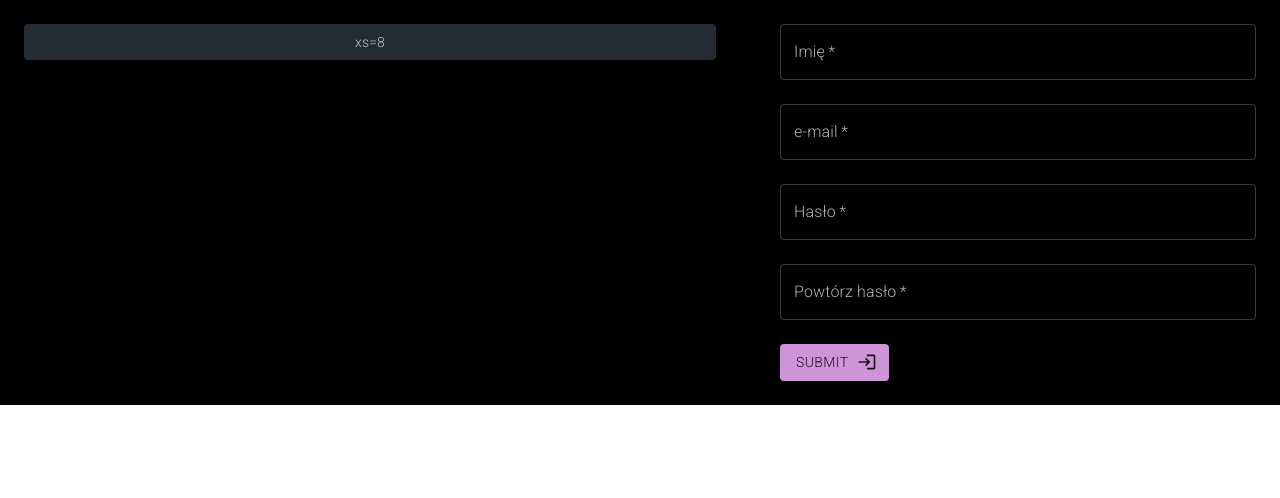
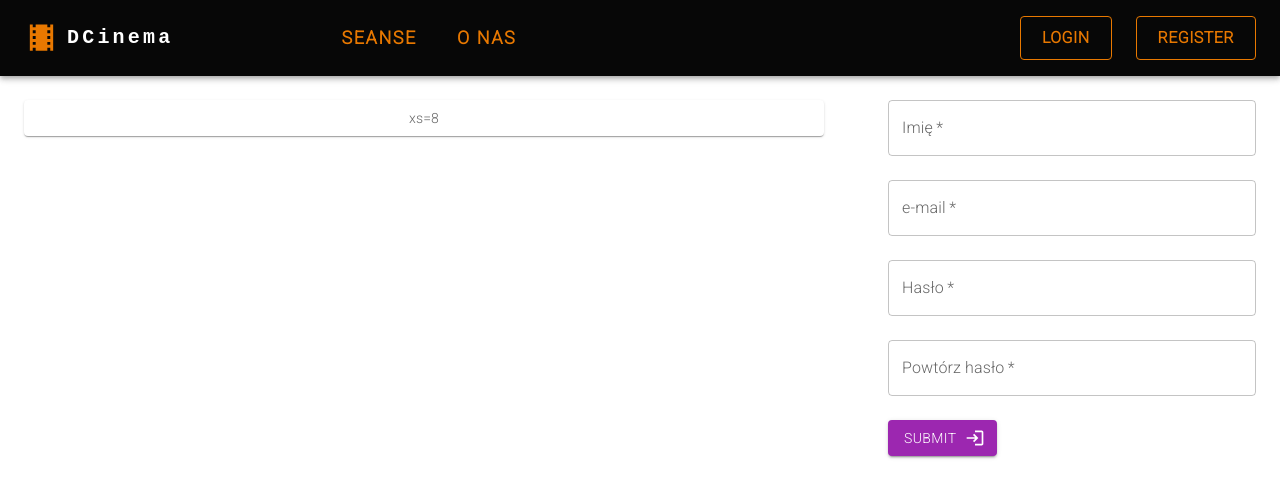
Before and after one commit to damianjasinski/bnabd_front, a React (Create React App) app: page /register in a window 1280 px wide. Shown: the top 498 px of the page. Built offline with nearby package versions, Linux system fonts and the light colour scheme.

Commit message:
Styling fix

```diff
--- /dev/null
+++ b/src/Guest/Footer.js
@@ -0,0 +1,9 @@
+import React from 'react'
+
+const Footer = () => {
+  return (
+    <div>Footer</div>
+  )
+}
+
+export default Footer
--- a/src/Guest/Register.js
+++ b/src/Guest/Register.js
@@ -1,99 +1,101 @@
-import React, { useState } from 'react'
-import { TextField } from '@mui/material'
-import Box from '@mui/material/Box';
-import { Button } from '@mui/material';
-import LoginIcon from '@mui/icons-material/Login';
-import Paper from '@mui/material/Paper';
-import Grid from '@mui/material/Grid';
-import { styled } from '@mui/material/styles';
+import React, { useState } from "react";
+import { TextField } from "@mui/material";
+import Box from "@mui/material/Box";
+import { Button } from "@mui/material";
+import LoginIcon from "@mui/icons-material/Login";
+import Paper from "@mui/material/Paper";
+import Grid from "@mui/material/Grid";
+import { styled } from "@mui/material/styles";
+import { ThemeProvider, createTheme } from "@mui/material/styles";
+import Navbar from "./Navbar";
+import Footer from "./Footer";
 
+const theme = createTheme({
+  palette: {
+    type: "dark",
+  },
 
+});
 
 const Item = styled(Paper)(({ theme }) => ({
-  backgroundColor: theme.palette.mode === 'dark' ? '#1A2027' : '#fff',
+  backgroundColor: theme.palette.mode === "dark" ? "#1A2027" : "#fff",
   ...theme.typography.body2,
   padding: theme.spacing(1),
-  textAlign: 'center',
+  textAlign: "center",
   color: theme.palette.text.secondary,
+
 }));
 
 export default function Register() {
-  const [firstName, setfirstName] = useState('')
-  const [firstNameError, setfirstNameError] = useState(false)
+  const [firstName, setfirstName] = useState("");
+  const [firstNameError, setfirstNameError] = useState(false);
 
-  const [email, setEmail] = useState('')
-  const [emailError, setEmailError] = useState(false)
+  const [email, setEmail] = useState("");
+  const [emailError, setEmailError] = useState(false);
 
-  const [password, setPassword] = useState('')
-  const [passwordError, setPasswordError] = useState(false)
+  const [password, setPassword] = useState("");
+  const [passwordError, setPasswordError] = useState(false);
 
-  const [retryPassword, setRetryPassword] = useState('')
-  const [retryPasswordError, setRetryPasswordError] = useState(false)
+  const [retryPassword, setRetryPassword] = useState("");
+  const [retryPasswordError, setRetryPasswordError] = useState(false);
 
   const handleSubmit = (e) => {
+    e.preventDefault();
 
-    e.preventDefault()
-
-    if (firstName === '') {
-      setfirstNameError(true)
+    if (firstName === "") {
+      setfirstNameError(true);
     } else {
-      setfirstNameError(false)
+      setfirstNameError(false);
     }
 
-    if (email === '') {
-      setEmailError(true)
+    if (email === "") {
+      setEmailError(true);
     } else {
-      setEmailError(false)
+      setEmailError(false);
     }
 
-    if (password === '') {
-      setPasswordError(true)
+    if (password === "") {
+      setPasswordError(true);
     } else {
-      setPasswordError(false)
+      setPasswordError(false);
     }
 
-    if (retryPassword === '') {
-      setRetryPasswordError(true)
+    if (retryPassword === "") {
+      setRetryPasswordError(true);
     } else {
-      setRetryPasswordError(false)
+      setRetryPasswordError(false);
     }
 
-    console.log(firstName)
-    console.log(email)
-    console.log(password)
-    console.log(retryPassword)
+    console.log(firstName);
+    console.log(email);
+    console.log(password);
+    console.log(retryPassword);
+  };
+  return (
+    <ThemeProvider theme={theme}>
+      <Navbar />
+      <Box sx = {{height:"100%"}}>
+        <Grid container spacing={2}>
+          <Grid item lg={8}>
+            <Box
+              sx={{
+                color: "text.secondary",
 
-  }
-  return (
-    <Box sx={{
-      height: '100%',
-      backgroundColor: 'black'
-    }}>
-
-    <Grid container spacing={2}>
-
-
-      <Grid item lg={7}>
-      <Box sx={{
-        color: 'text.secondary',
-
-        m: 3
-      }}>
+                m: 3,
+              }}
+            >
               <Item>xs=8</Item>
-
             </Box>
           </Grid>
 
-      <Grid item lg={5}>
-
-
-      <Box sx={{
-        color: 'text.secondary',
-        m: 3
-      }}>
-
+          <Grid item lg={4}>
+            <Box
+              sx={{
+                color: "text.secondary",
+                m: 3,
+              }}
+            >
               <form noValidate onSubmit={handleSubmit}>
-
                 <Box sx={{ my: 3 }}>
                   <TextField
                     onChange={(e) => setfirstName(e.target.value)}
@@ -148,17 +150,12 @@ export default function Register() {
                 >
                   Submit
                 </Button>
-
               </form>
-
-
+            </Box>
+          </Grid>
+        </Grid>
       </Box>
 
-
-      </Grid>
-    </Grid>
-
-</Box>
-
-  )
+    </ThemeProvider>
+  );
 }
```
Also changed, not shown: src/App.js (+5 -6 lines). Lines whose indentation alone changed are shown as unchanged.
